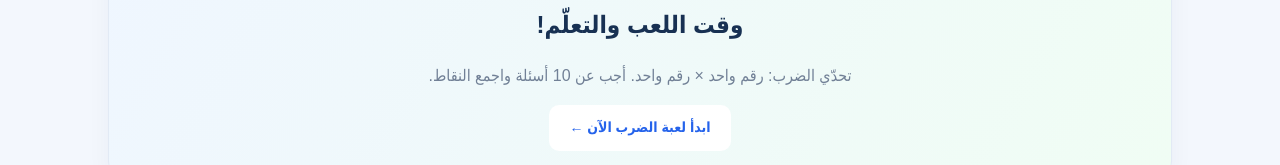
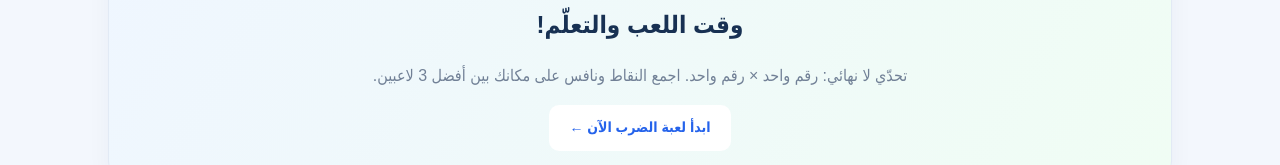
Before and after one commit to Kadri199/MyExam, a plain HTML site: page index.html in a window 1280 px wide. Shown: the part 541-706 px from the top of the page. Drawn offline with Linux system fonts and the light colour scheme; no server answers.

Commit message:
Update homepage description for endless multiplication challenge

```diff
--- a/index.html
+++ b/index.html
@@ -78,7 +78,7 @@
   <section class="panel" style="margin:24px 0;text-align:center;background:linear-gradient(120deg,#eff6ff,#f0fdf4);">
     <div style="font-size:2rem;">🎮 ✖️ 🌟</div>
     <h2 style="margin:8px 0;">وقت اللعب والتعلّم!</h2>
-    <p class="muted">تحدّي الضرب: رقم واحد × رقم واحد. أجب عن 10 أسئلة واجمع النقاط.</p>
+    <p class="muted">تحدّي لا نهائي: رقم واحد × رقم واحد. اجمع النقاط ونافس على مكانك بين أفضل 3 لاعبين.</p>
     <a href="./multiplication-game.html" class="hero-button" style="display:inline-block;text-decoration:none;">ابدأ لعبة الضرب الآن ←</a>
   </section>
 
```
